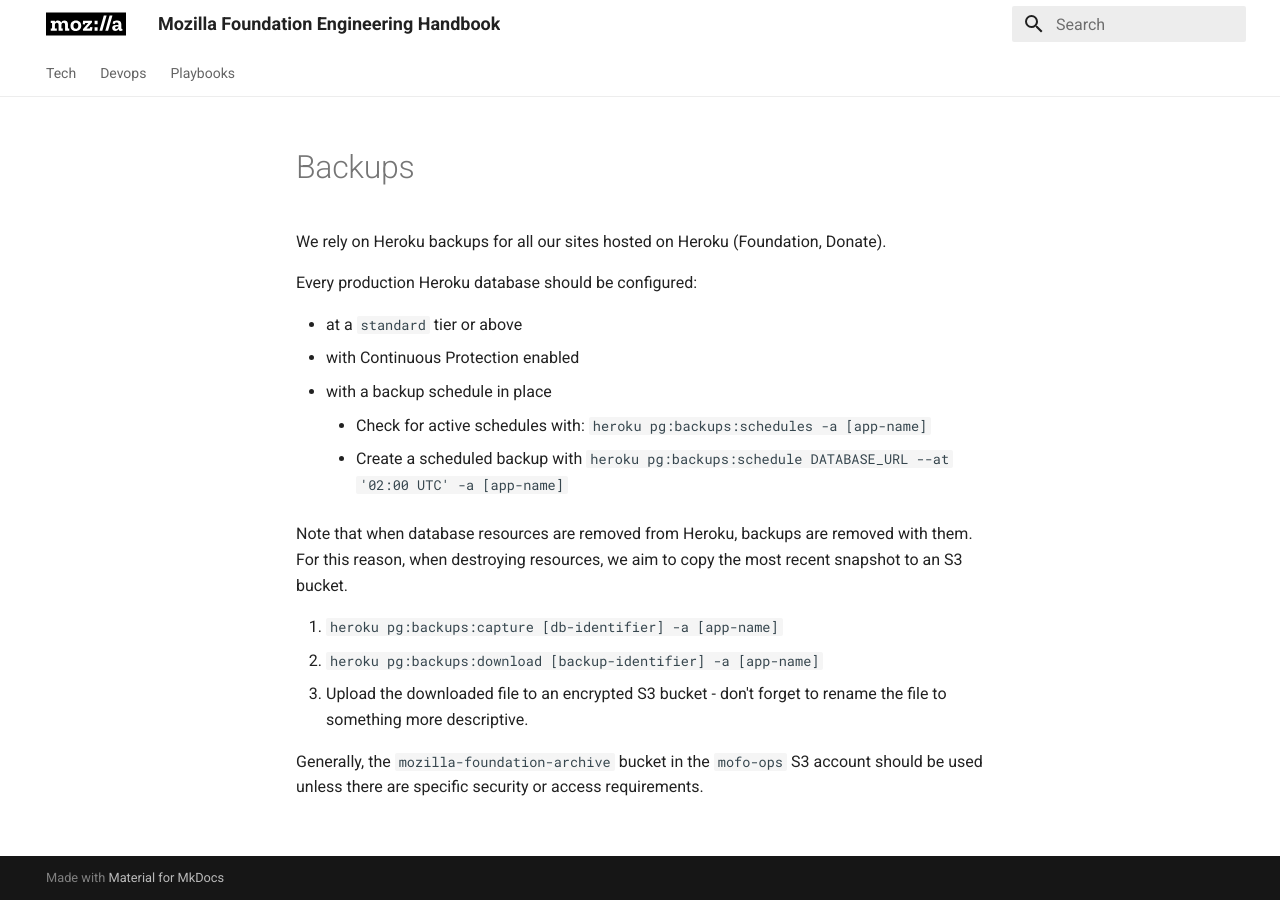
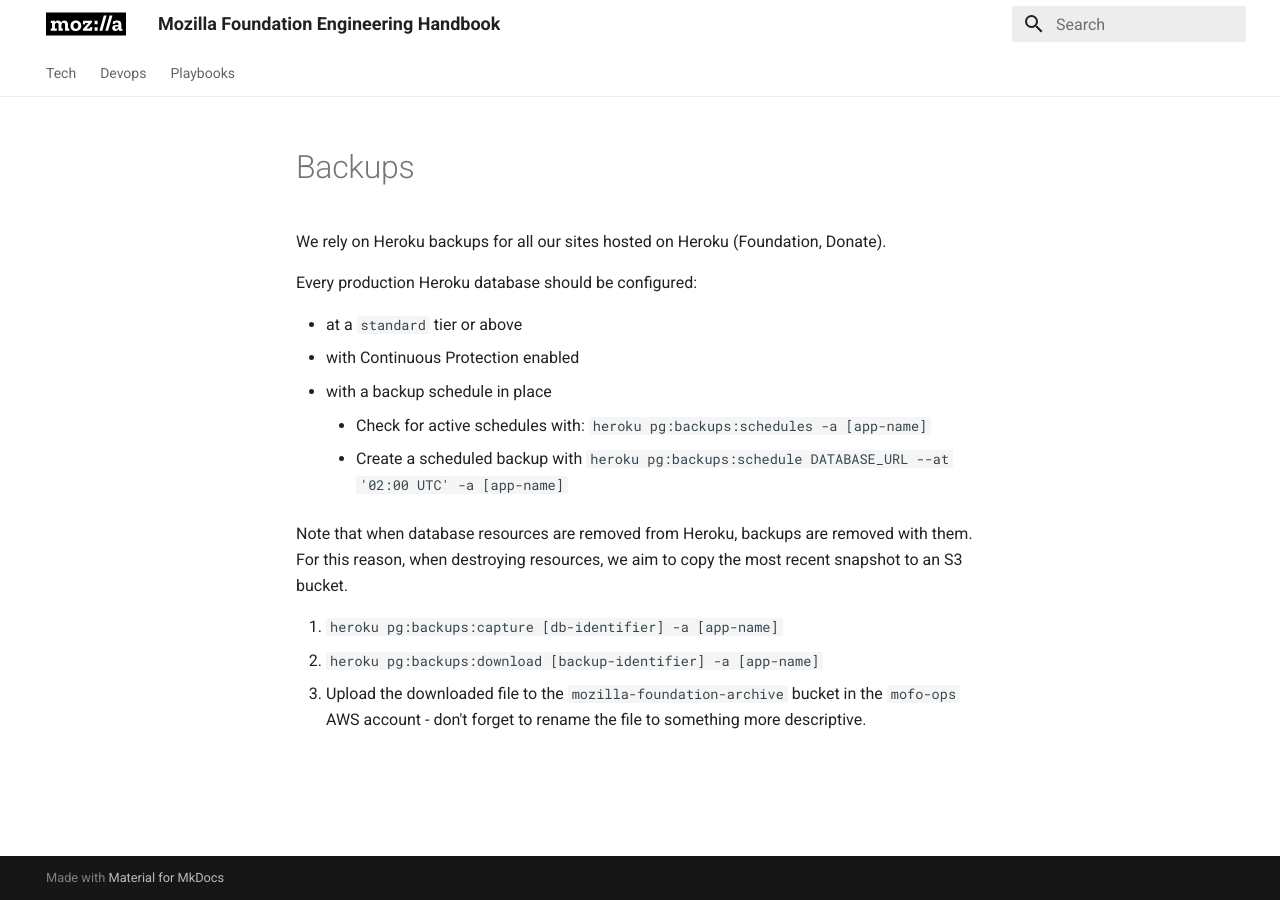
Before and after one commit to MozillaFoundation/engineering-handbook, an MkDocs documentation site: the page built from docs/services/backups.md, in a window 1280 px wide. Built offline with MkDocs 1.6.1 and Material for MkDocs 9.7.7, drawn with Linux system fonts in a browser that asks for light colours.

Commit message:
Add reference to bucket inline with backup process

```diff
--- a/docs/services/backups.md
+++ b/docs/services/backups.md
@@ -15,6 +15,4 @@
 
 1. `heroku pg:backups:capture [db-identifier] -a [app-name]`
 2. `heroku pg:backups:download [backup-identifier] -a [app-name]`
-3. Upload the downloaded file to an encrypted S3 bucket - don't forget to rename the file to something more descriptive.
-
-Generally, the `mozilla-foundation-archive` bucket in the `mofo-ops` S3 account should be used unless there are specific security or access requirements.
+3. Upload the downloaded file to the `mozilla-foundation-archive` bucket in the `mofo-ops` AWS account - don't forget to rename the file to something more descriptive.
```
